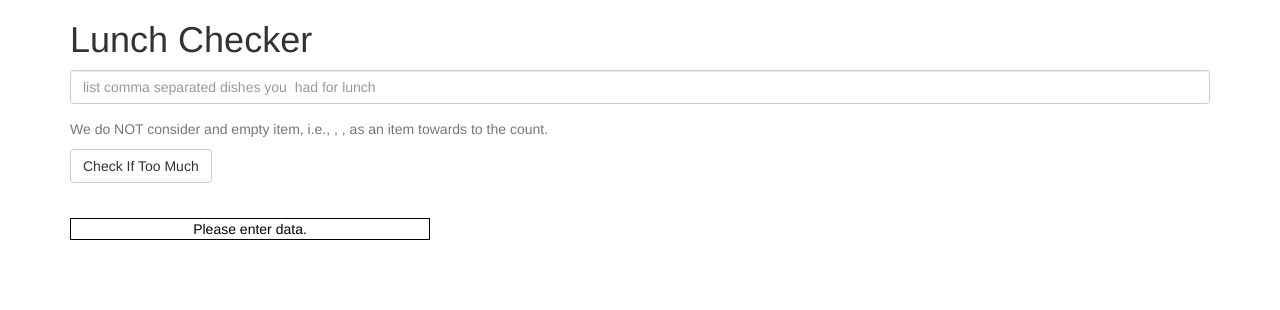
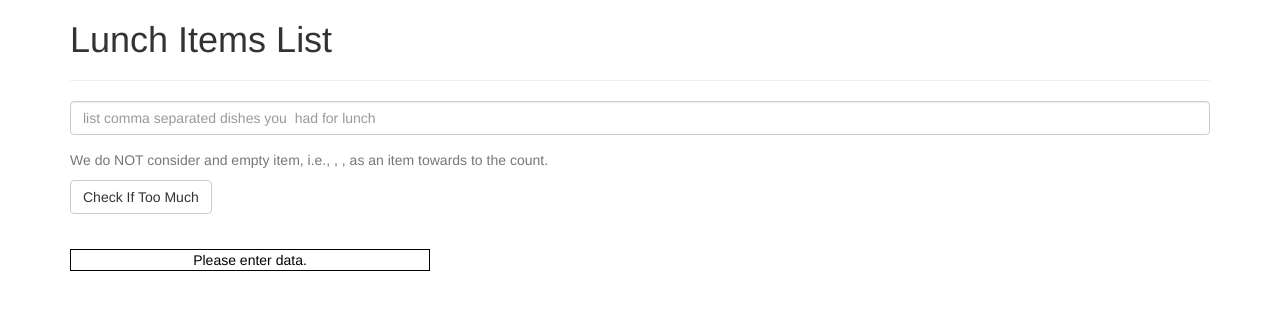
Before and after one commit to murphy999/Angular---LunchChecker, a plain HTML site: page index.html in a window 1280 px wide. Drawn offline with Linux system fonts and the light colour scheme.

Commit message:
Assignment

```diff
--- a/index.html
+++ b/index.html
@@ -12,7 +12,8 @@
 
 <body>
    <div class="container">
-     <h1>Lunch Checker</h1>
+     <h1>Lunch Items List</h1>
+     <hr>
         <div ng-controller="Controller">
             <div class="form-group">
                 <input id="lunch-menu" type="text"
```
